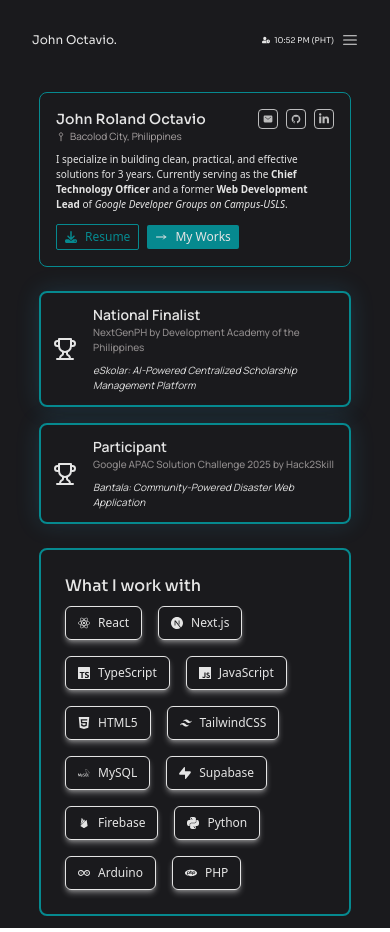
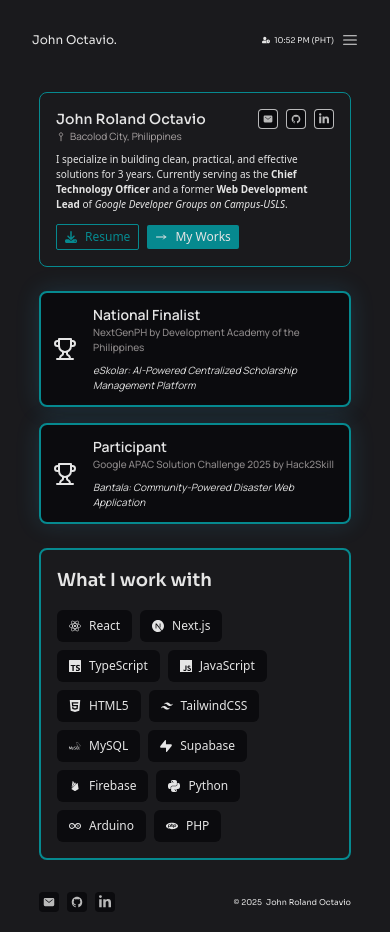
Before and after one commit to ChocoCodes/portfolio, a Next.js app: page / in a window 390 px wide. Built offline with nearby package versions, Linux system fonts and the light colour scheme.

Commit message:
feat: footer

```diff
--- a/app/globals.css
+++ b/app/globals.css
@@ -5,6 +5,7 @@
   --text-primary: #E5E5E5;
   --text-secondary: #ADA7A7;
   --accent-color: #06898F;
+  --surface-color: #0B0B0E;
 }
 
 @theme inline {
@@ -14,6 +15,7 @@
   --color-default: var(--text-primary);
   --color-secondary: var(--text-secondary);
   --color-accent: var(--accent-color);
+  --color-surface: var(--surface-color)
 }
 
 .scrollbar-none::-webkit-scrollbar {
--- a/app/page.tsx
+++ b/app/page.tsx
@@ -1,6 +1,10 @@
-import { Header } from '@/components/header';
-import { Hero, Features, TechStackSection } from '@/components/hero/_components';
 import Image from 'next/image';
+import { Header, Footer } from '@/components/_components';
+import {
+  Hero,
+  Features,
+  TechStackSection
+} from '@/components/hero/_components';
 
 export default function Home() {
   return (
@@ -15,6 +19,7 @@
           </div>
         </div>
         <TechStackSection />
+        <Footer />
       </section>
     </>
   );
--- a/components/_components.ts
+++ b/components/_components.ts
@@ -1,4 +1,9 @@
 import { Header } from "./header";
 import { Tag } from "./tag";
+import { Footer } from './footer';
 
-export { Header, Tag };
+export {
+    Header,
+    Tag,
+    Footer
+};
--- /dev/null
+++ b/components/footer.tsx
@@ -0,0 +1,14 @@
+import { FaRegCopyright } from "react-icons/fa6";
+import { SocialLinks } from '@/components/hero/_components';
+
+export const Footer = () => {
+    return (
+        <footer className="w-4/5 md:w-3/5 text-default font-sora py-2 mt-auto flex items-center justify-between">
+            <SocialLinks borderedIcons={ false } />
+            <div className="flex gap-1 text-[8px] items-center">
+                <p className="text-[8px]">&copy; {new Date().getFullYear()} </p>
+                <p>John Roland Octavio</p>
+            </div>
+        </footer>
+    )
+}
--- a/components/hero/feature-card.tsx
+++ b/components/hero/feature-card.tsx
@@ -16,7 +16,7 @@
             href={ featureLink }
             target="_blank"
             rel="noopener noreferrer"
-            className="flex items-center gap-4 border-2 border-accent rounded-lg p-3 md:p-4 w-full text-default shadow-[0_0_25px_0_rgba(56,189,248,0.15)] hover:-translate-y-1 transition-transform duration-200 font-manrope"
+            className="flex items-center bg-surface gap-4 border-2 border-accent rounded-lg p-3 md:p-4 w-full text-default shadow-[0_0_25px_0_rgba(56,189,248,0.15)] hover:-translate-y-1 transition-transform duration-200 font-manrope"
         >
             <div className="flex items-center">
                 <LuTrophy className="text-2xl md:text-4xl" />
--- a/components/hero/social-link.tsx
+++ b/components/hero/social-link.tsx
@@ -8,15 +8,20 @@
     name: string;
     link: string;
     icon: IconType;
+    borderedIcons: boolean;
 }
 
-const SocialIcon = ({ name, link, icon: Icon }: SocialIconProps) => {
+interface SocialLinksProps {
+    borderedIcons?: boolean;
+}
+
+const SocialIcon = ({ name, link, icon: Icon, borderedIcons }: SocialIconProps) => {
     return (
         <Link
             href={ link }
-            target={ name !== 'Email' ? "_blank" : '_self'}
+            target={ name !== 'Email' ? "_blank" : '_self' }
             aria-label={ name }
-            className="text-default/80 flex justify-center items-center border border-default/80 rounded-sm p-1 w-5 h-5 md:w-10 md:h-10 hover:bg-default/80 hover:text-background transition-colors duration-300"
+            className={`${ borderedIcons ? 'border border-default/80' : '' } text-default/80 flex justify-center items-center bg-surface rounded-sm p-1 w-5 h-5 md:w-10 md:h-10 hover:bg-default/80 hover:text-background transition-colors duration-300`}
             rel="noopener noreferrer"
         >
             <Icon className='md:w-6 md:h-6 text-center' />
@@ -24,11 +29,11 @@
     )
 }
 
-export const SocialLinks = () => {
+export const SocialLinks = ({ borderedIcons = true }: SocialLinksProps) => {
     return (
         <div className="flex gap-2 md:gap-3 items-center">
             {SOCIALS.map((social, i) => (
-                <SocialIcon key={ i } name={ social.name } link={ social.link } icon={ social.icon } />
+                <SocialIcon key={ i } name={ social.name } link={ social.link } icon={ social.icon } borderedIcons={ borderedIcons } />
             ))}
         </div>
     )
--- a/components/hero/tech-stack.tsx
+++ b/components/hero/tech-stack.tsx
@@ -3,11 +3,11 @@
 
 export const TechStackSection = () => {
     return (
-        <div className="w-4/5 md:w-3/5 flex flex-col mx-auto text-default gap-2 md:gap-6 border-2 border-accent p-6 rounded-lg">
-            <p className="font-sora font-medium md:text-3xl">What I work with</p>
-            <div className="flex flex-wrap gap-4 w-full">
+        <div className="w-4/5 md:w-3/5 flex flex-col mx-auto text-default gap-4 md:gap-6 border-2 border-accent p-4 md:p-6 rounded-lg">
+            <p className="font-sora font-semibold text-lg md:text-3xl">What I work with</p>
+            <div className="flex flex-wrap gap-2 md:gap-4 w-full">
                 { TECH_STACK.map((stack, i) => (
-                    <Tag key={ i } icon={ stack.icon } text={ stack.name } />
+                    <Tag key={ i } icon={ stack.icon } text={ stack.name } bordered={ false } />
                 ))}
             </div>
         </div>
--- a/components/tag.tsx
+++ b/components/tag.tsx
@@ -3,11 +3,12 @@
 interface TagProps {
     icon?: IconType;
     text: string;
+    bordered?: boolean;
 }
 
-export const Tag = ({ icon: Icon, text }: TagProps) => {
+export const Tag = ({ icon: Icon, text, bordered = true }: TagProps) => {
     return (
-        <div className="flex items-center justify-center gap-2 px-3 py-2 text-xs md:text-base border border-default text-default rounded-md shadow-md shadow-default/40">
+        <div className={`flex items-center justify-center gap-2 px-3 py-2 text-xs md:text-base bg-surface text-default rounded-md ${ bordered ? 'border border-default shadow-md shadow-default/40' : '' }`}>
             { Icon && <Icon /> }
             <p>{ text }</p>
         </div>
```
